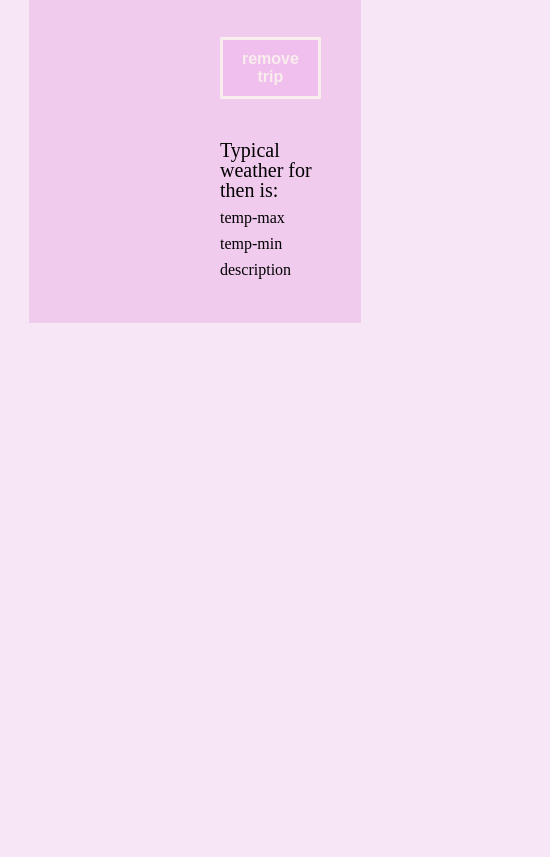
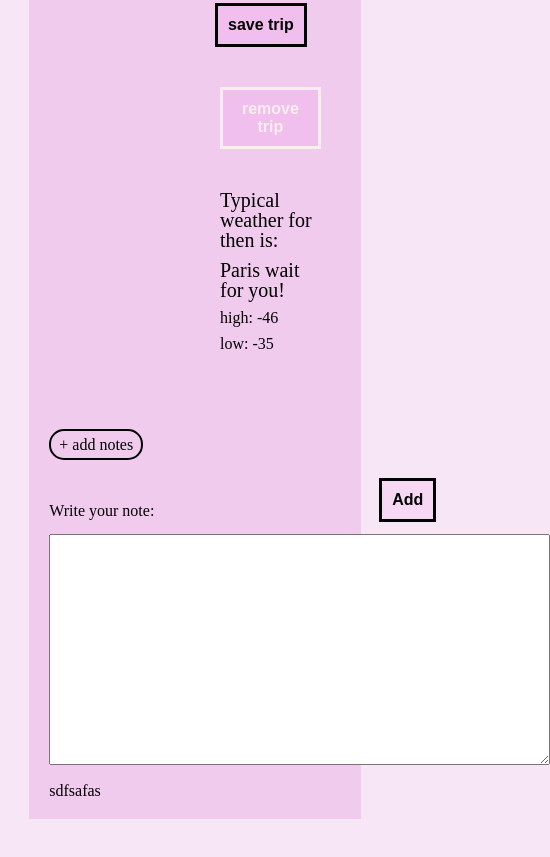
Before and after one commit to DominikaMiodowska/Fend--travel-app-projekt, a website built with webpack: page src/client/views/index.html in a window 390 px wide. Shown: the part 689-1546 px from the top of the page, 550 px wide, since content can reach past the window. Before the commit the page ends 1012 px from the top, so only its background shows below. Built offline with nearby package versions, Linux system fonts and the light colour scheme.

Commit message:
add toggle button

```diff
--- a/src/client/index.js
+++ b/src/client/index.js
@@ -15,4 +15,25 @@ var image = document.getElementById('img-trip');
 image.src = img;
 
 
+
+// toggle add note
+let addbtn = document.getElementById('btn-note');
+addbtn.addEventListener('click', function(){
+    let notes = document.querySelector('.notes');
+    notes.classList.toggle('text-show');
+});
+
+
+
+let newTag = document.createElement('p');
+// newTag.textContent = ''
+
+
+let btn = document.getElementById('text-submit-btn');
+// console.log(btn);
+let input_text = document.getElementById('text-notes').innerHTML;
+// console.log(input_text);
+
+
+
 //export{performAction, getLocation, postData, updateUI}
--- a/src/client/js/app.js
+++ b/src/client/js/app.js
@@ -14,12 +14,12 @@ const getLocation = async(baseURL, zip) =>{
   const res = await fetch(baseURL + zip);
   const data = await res.json();
 
-  console.log('test', data.weatherObservations.temperature);
+  console.log('test', data.weatherObservation.lng, data.weatherObservation.lat, zip);
 
   console.log('test', data, res);
 
   //Add data to post request  date: data.date,
-  postData('/add', { temp:data.weatherObservations.temperature, zip:zip})
+  postData('/add', { lng:data.weatherObservations.lng, lat:data.weatherObservations.lat, zip:zip})
 
   // show in UI
   updateUI()
@@ -64,9 +64,9 @@ const updateUI = async () => {
   try{
     const allData = await request.json()
 
-    const content = document.getElementById('date').innerHTML = `<h2>${newDate}</h2>`;
-    document.getElementById('temp-max').innerHTML = allData[0].temp;
-    document.getElementById('temp-min').innerHTML = allData[0].temp;
+    document.getElementById('country').innerHTML = allData[0].zip;
+    document.getElementById('high').innerHTML = allData[0].lang;
+    document.getElementById('low').innerHTML = allData[0].lat;
     // document.getElementById('description').innerHTML = allData[0].feeling;
 
   }catch(error){
--- a/src/client/styles/form.scss
+++ b/src/client/styles/form.scss
@@ -1,6 +1,7 @@
 #app{
     background-color: #f0cbee;
     padding: 50px 10px;
+    margin: 100px;
 
     .city{
         font-size: 16px;
@@ -19,6 +20,7 @@
                 outline: none;
             }
         }
+
     }
 
 
@@ -48,3 +50,49 @@
 
     }
 }
+
+
+.add-notes{
+    margin: 50px 0;
+
+    a{
+
+
+
+        &, &:link{
+
+            color: #000000;
+            border: 2px solid black;
+            border-radius: 15px;
+            padding: 5px 8px;
+            text-decoration: none;
+            transition: all .2s;
+        }
+        &:hover{
+            box-shadow: 0 2px 5px 2px rgba(0, 0, 0, 0.4);
+
+        }
+    }
+}
+
+.notes{
+    // display: none;          ******************************************* uncomment
+    position: relative;
+    #text-notes{
+        margin: 15px 0;
+    }
+    .btn-sub{
+        position: absolute;
+        top: -45px;
+        left: 330px;
+    }
+
+
+}
+.last-note{
+
+}
+
+.text-show{
+    display: block;
+}
--- a/src/client/views/index.html
+++ b/src/client/views/index.html
@@ -11,9 +11,7 @@
                 <div class="header-title">
                 <h1>Travel Planner</h1>
                 </div>
-                <div class="">
 
-                </div>
             </header>
 
             <div id = "app">
@@ -27,7 +25,6 @@
 
                 </div>
                 <div class ="trips">
-                    <h3 class="summary">Paris wait for you!</h3>
                     <br>
                     <h3 class="trips-location">My trip to: Paris, France</h3>
                     <div id="trips-time" class="trips-time"></div>
@@ -41,13 +38,26 @@
                         <br>
                         <h3 class = "title">Typical weather for then is:</h3>
                         <div id = "entryHolder">
-                          <div id = "temp-max" class="entryHolder">temp-max</div>
-                          <div id = "temp-min" class="entryHolder">temp-min</div>
-                          <div id = "description" class="entryHolder">description</div>
+                            <h3 id="country">Paris wait for you!</h3>
+                            <div id = "high" class="entryHolder">high: -46</div>
+                            <div id = "low" class="entryHolder">low: -35</div>
+                            <div id = "description" class="entryHolder"></div>
 
                       </div>
                   </div>
                 </div>
+                <div class="add-notes">
+                    <a id="btn-note" href="#">+ add notes </a>
+                </div>
+                <div class="notes">
+                    <p>Write your note:</p>
+                    <textarea name="notes" id="text-notes" cols="60" rows="15"></textarea>
+                    <button id="text-submit-btn" class="btn btn-save btn-sub" type="submit">Add</button>
+                </div>
+                <div class="last-note">
+                    sdfsafas
+                </div>
+
             </div>
 
         <script>
```
Also changed, not shown: src/client/media/blueLake.jpg (deleted). Lines whose indentation alone changed are shown as unchanged.
